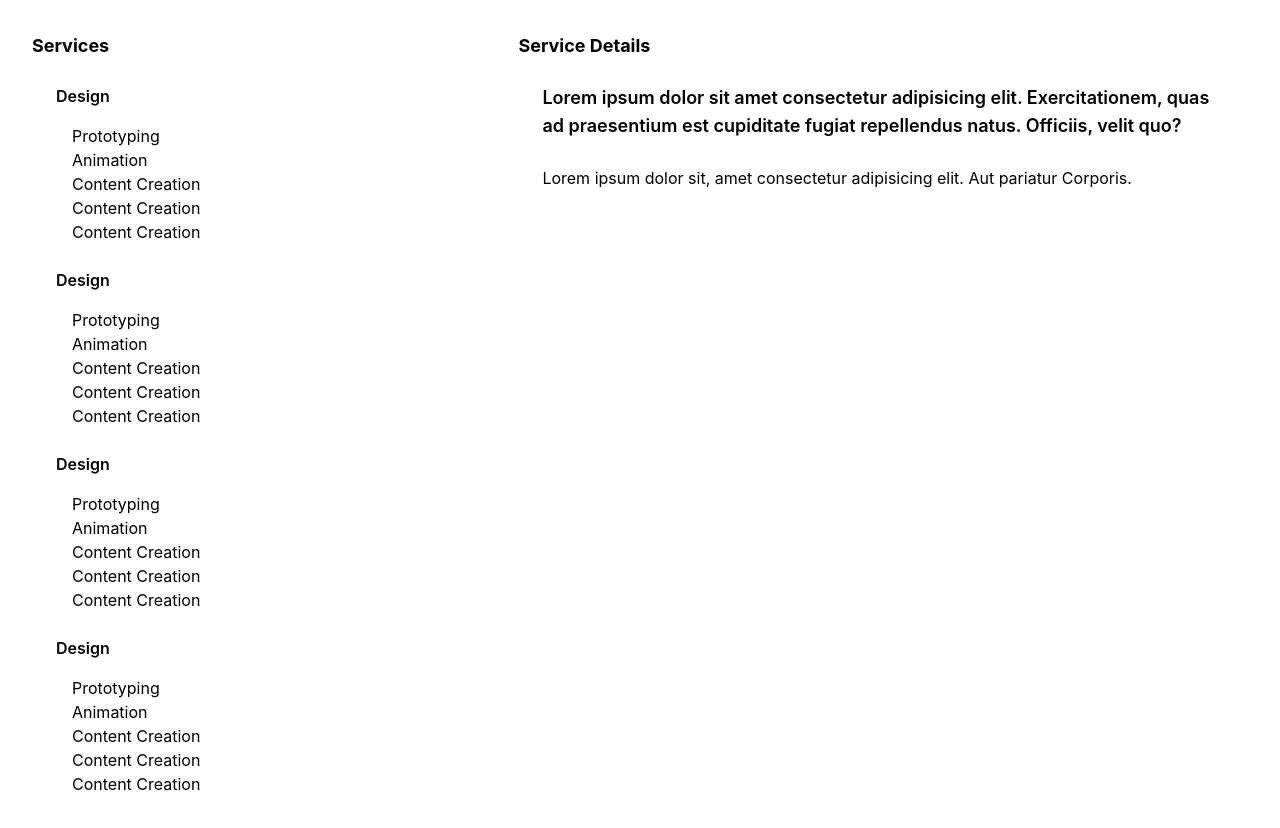
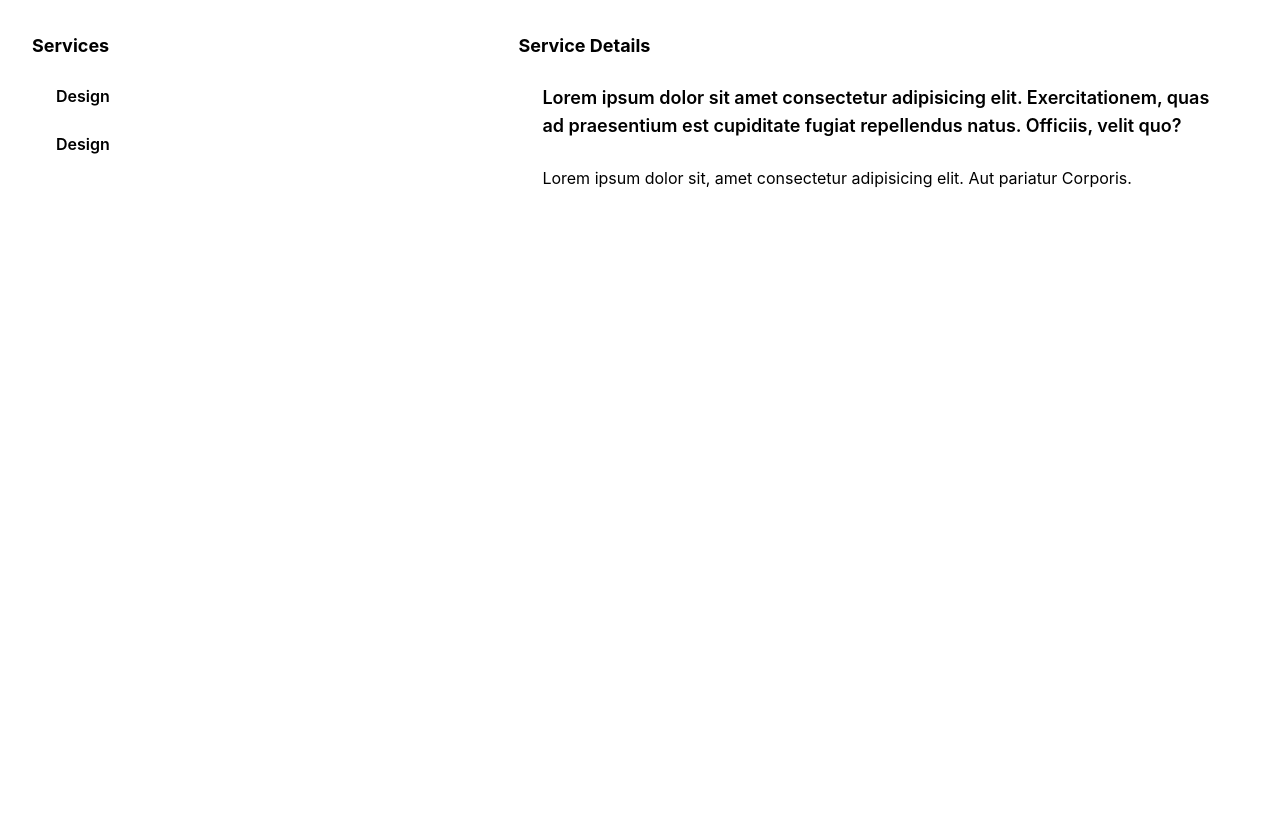
Before and after one commit to salmanahmedx/portfolio-website-react, a React (Create React App) app: page / in a window 1280 px wide. Shown: the top 828 px of the page. After the commit the page ends 800 px from the top, so only its background shows below. Built offline with nearby package versions, Linux system fonts and the light colour scheme.

Commit message:
toggle switching issue fix

```diff
--- a/src/pages/detailsPage/detailsPage.js
+++ b/src/pages/detailsPage/detailsPage.js
@@ -24,10 +24,17 @@ const DetailsPage = () => {
         "details": "lroe kjfksdh kf123lroe kjfksdh kfha dskjfhs kjfah kjah fkjah fkjahf kjafh kjlah fjklah jkahkj hakj hjkla hjkah kjah jksah kjah kjsah kjah kh lkjah fkjahjkfl ahkj hfajkh sjklfah fsjklafhf jksahjk hajk hkjsah kjash kjahskj hfsakjls hfkja hkjlahkjlha dskjfhs kjfah kjah fkjah fkjahf kjafh kjlah lorem2 jdaskjf hjska fskja hfakj hfskajhf kjsahf slkajhf skjlahf sjkahf kjah jkah ljkhakj hkjsah kjash kjahskj hfsakjls hfkja hkjlahkjl"
     }
     ]
-
+    let previousCollapseClass = "subServices";
     const expandServiceList = (e) => {
         if ((e.target.classList.contains("heading-1-text")) && (e.target.parentElement.nextSibling.classList.contains("subServices"))) {
+
+            if (!(document.querySelector(`.${previousCollapseClass}`).classList.contains("hide"))) {
+                (document.querySelector(`.${previousCollapseClass}`).classList.add("hide"))
+            }
+
             e.target.parentElement.nextSibling.classList.toggle("hide");
+            previousCollapseClass = e.target.parentElement.nextSibling.classList[0];
+
         }
     }
 
@@ -55,6 +62,7 @@ const DetailsPage = () => {
             document.querySelector(".service-details").textContent = skillDetails[4].details;
         }
     }
+
     return (
         <div className='container flex'>
             {/* service section */}
@@ -67,7 +75,7 @@ const DetailsPage = () => {
                         <div className='collapse-indicator'></div>
                         <h3 className='heading-1-text font-semibold'>Design</h3>
                     </div>
-                    <div className="subServices-1 subServices ml-4">
+                    <div className="subServices-1 subServices hide ml-4">
                         <div className="subService-1" onClick={expandServiceDetails}>Prototyping</div>
                         <div className="subService-2" onClick={expandServiceDetails}>Animation</div>
                         <div className="subService-3" onClick={expandServiceDetails}>Content Creation</div>
@@ -82,7 +90,7 @@ const DetailsPage = () => {
                         <div className='collapse-indicator'></div>
                         <h3 className='heading-1-text font-semibold'>Design</h3>
                     </div>
-                    <div className="subServices-1 subServices ml-4">
+                    <div className="subServices-2 subServices hide ml-4">
                         <div className="subService-1" onClick={expandServiceDetails}>Prototyping</div>
                         <div className="subService-2" onClick={expandServiceDetails}>Animation</div>
                         <div className="subService-3" onClick={expandServiceDetails}>Content Creation</div>
@@ -91,36 +99,7 @@ const DetailsPage = () => {
                     </div>
                 </div>
                 {/* =========================================================== */}
-                {/* ============================================= single service */}
-                <div className="service-1" onClick={expandServiceList}>
-                    <div className="service-1-heading">
-                        <div className='collapse-indicator'></div>
-                        <h3 className='heading-1-text font-semibold'>Design</h3>
-                    </div>
-                    <div className="subServices-1 subServices ml-4">
-                        <div className="subService-1" onClick={expandServiceDetails}>Prototyping</div>
-                        <div className="subService-2" onClick={expandServiceDetails}>Animation</div>
-                        <div className="subService-3" onClick={expandServiceDetails}>Content Creation</div>
-                        <div className="subService-4" onClick={expandServiceDetails}>Content Creation</div>
-                        <div className="subService-5" onClick={expandServiceDetails}>Content Creation</div>
-                    </div>
-                </div>
-                {/* =========================================================== */}
-                {/* ============================================= single service */}
-                <div className="service-1" onClick={expandServiceList}>
-                    <div className="service-1-heading">
-                        <div className='collapse-indicator'></div>
-                        <h3 className='heading-1-text font-semibold'>Design</h3>
-                    </div>
-                    <div className="subServices-1 subServices ml-4">
-                        <div className="subService-1" onClick={expandServiceDetails}>Prototyping</div>
-                        <div className="subService-2" onClick={expandServiceDetails}>Animation</div>
-                        <div className="subService-3" onClick={expandServiceDetails}>Content Creation</div>
-                        <div className="subService-4" onClick={expandServiceDetails}>Content Creation</div>
-                        <div className="subService-5" onClick={expandServiceDetails}>Content Creation</div>
-                    </div>
-                </div>
-                {/* =========================================================== */}
+
 
 
             </div >
```
